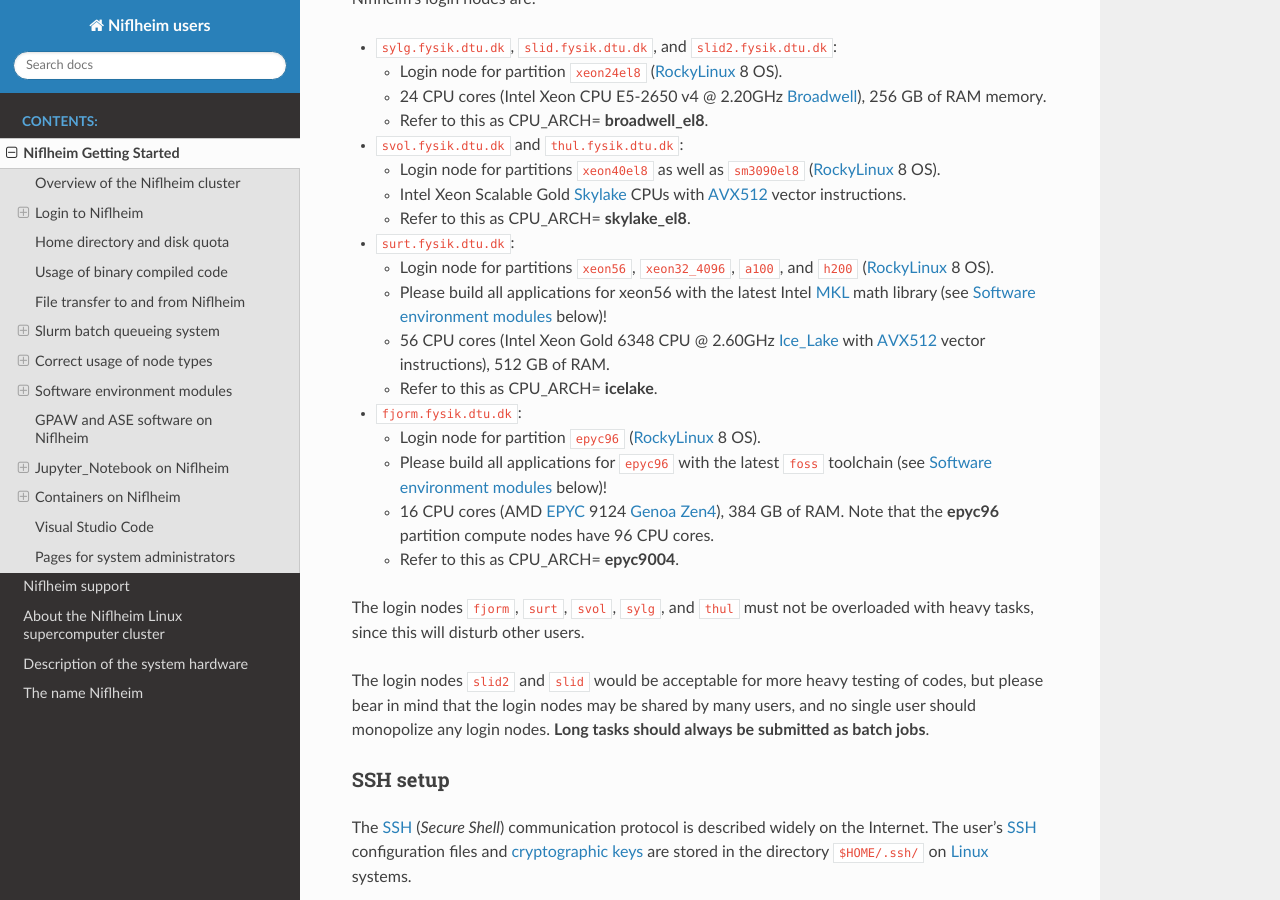
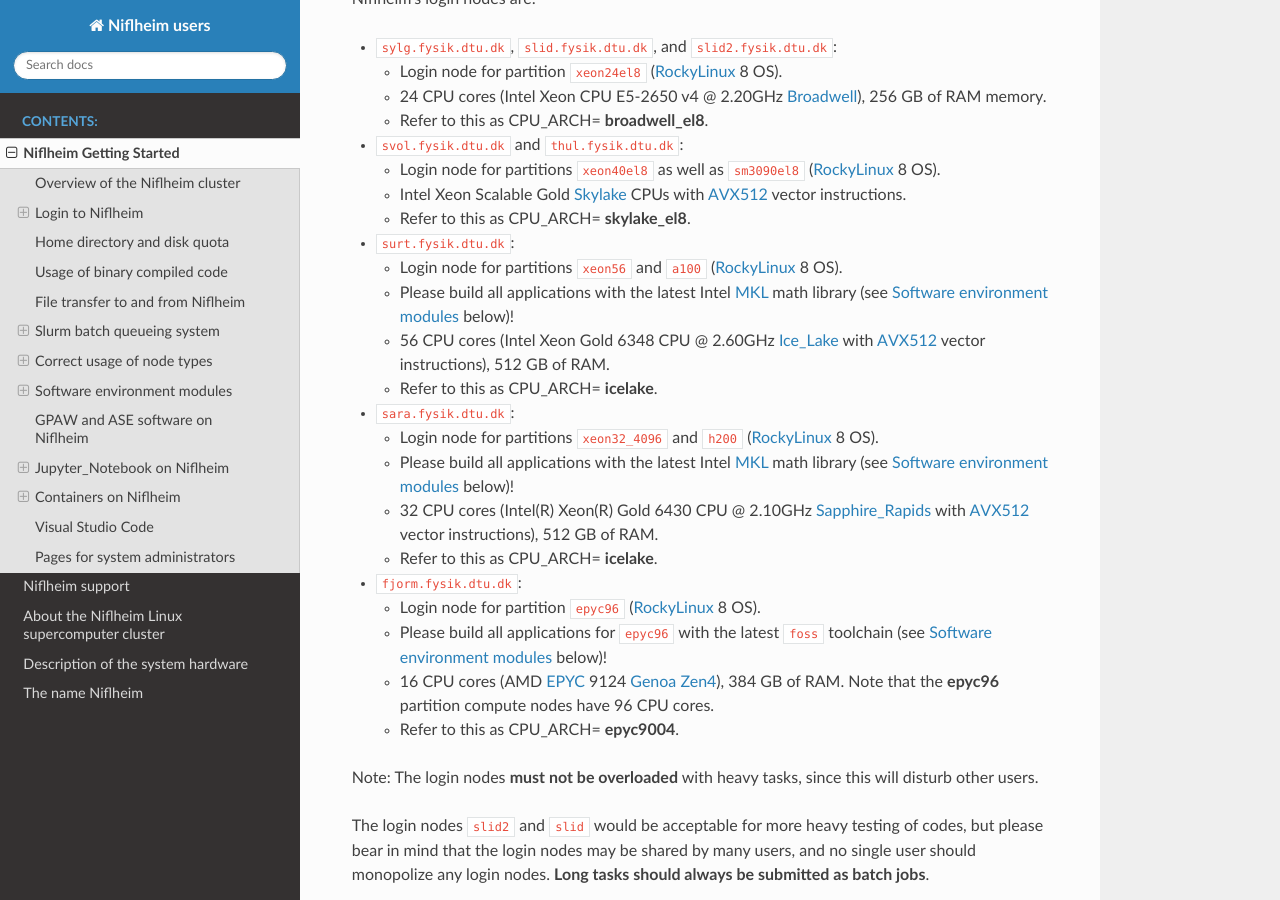
Before and after one commit to OleHolmNielsen/Niflheim_users, a Sphinx documentation site: the page built from docs/Niflheim_Getting_Started.rst, in a window 1280 px wide and 900 px high, scrolled down 741 px. Built offline with Sphinx 7.4.7 and the Read the Docs theme 3.1.0, drawn with Linux system fonts in a browser that asks for light colours.

Commit message:
Added login node "sara"

```diff
--- a/docs/Niflheim_Getting_Started.rst
+++ b/docs/Niflheim_Getting_Started.rst
@@ -57,9 +57,16 @@ Niflheim's login nodes are:
 
 * ``surt.fysik.dtu.dk``:
 
-  * Login node for partitions ``xeon56``, ``xeon32_4096``, ``a100``, and ``h200`` (RockyLinux_ 8 OS).
-  * Please build all applications for xeon56 with the latest Intel MKL_ math library (see `Software environment modules`_ below)!
+  * Login node for partitions ``xeon56`` and ``a100`` (RockyLinux_ 8 OS).
+  * Please build all applications with the latest Intel MKL_ math library (see `Software environment modules`_ below)!
   * 56 CPU cores (Intel Xeon Gold 6348 CPU @ 2.60GHz Ice_Lake_ with AVX512_ vector instructions), 512 GB of RAM.
+  * Refer to this as CPU_ARCH= **icelake**.
+
+* ``sara.fysik.dtu.dk``:
+
+  * Login node for partitions ``xeon32_4096`` and ``h200`` (RockyLinux_ 8 OS).
+  * Please build all applications with the latest Intel MKL_ math library (see `Software environment modules`_ below)!
+  * 32 CPU cores (Intel(R) Xeon(R) Gold 6430 CPU @ 2.10GHz Sapphire_Rapids_ with AVX512_ vector instructions), 512 GB of RAM.
   * Refer to this as CPU_ARCH= **icelake**.
 
 * ``fjorm.fysik.dtu.dk``:
@@ -70,9 +77,10 @@ Niflheim's login nodes are:
     Note that the **epyc96** partition compute nodes have 96 CPU cores.
   * Refer to this as CPU_ARCH= **epyc9004**.
 
-The login nodes ``fjorm``, ``surt``, ``svol``, ``sylg``, and ``thul`` must not be overloaded with heavy tasks, since this will disturb other users.
+Note: The login nodes **must not be overloaded** with heavy tasks, since this will disturb other users.
 
-The login nodes ``slid2`` and ``slid`` would be acceptable for more heavy testing of codes, but please bear in mind that the login nodes may be shared by many users, and no single user should monopolize any login nodes.
+The login nodes ``slid2`` and ``slid`` would be acceptable for more heavy testing of codes,
+but please bear in mind that the login nodes may be shared by many users, and no single user should monopolize any login nodes.
 **Long tasks should always be submitted as batch jobs**.
 
 .. _Hyperthreading: https://en.wikipedia.org/wiki/Hyper-threading
@@ -295,7 +303,7 @@ Niflheim contains a number of node partitions with different types of CPU archit
     - 293 GB
   * - | xeon32_4096
       | xeon32_week
-    - surt
+    - sara
     - Sapphire_Rapids_
     - | 32
       | (4*8 cores)
@@ -335,7 +343,7 @@ Niflheim contains a number of node partitions with different types of CPU archit
     - 512 GB
     - 1.7 TB
   * - h200
-    - surt
+    - sara
     - | Sapphire_Rapids_ +
       | 4* H200_ GPUs
       | with NVLink_
```
